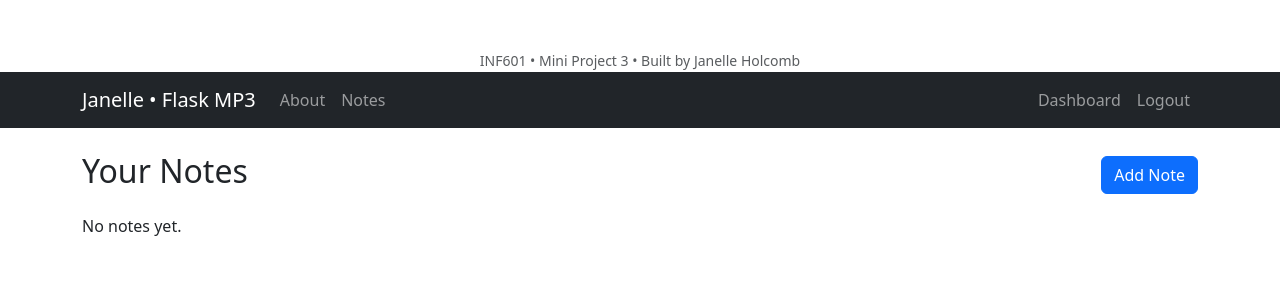
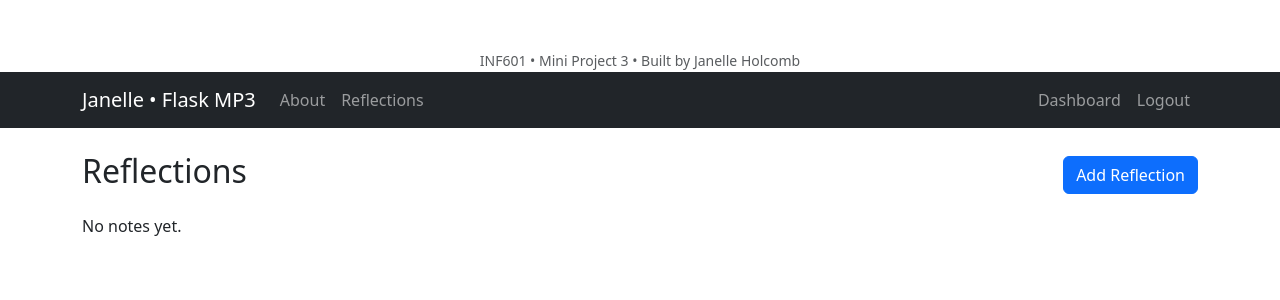
Before and after one commit to Jadette32/miniproject3JanelleHolcomb, a Flask app: page /notes in a window 1280 px wide. Shown: the top 300 px of the page. Run offline with Flask 3, Linux system fonts and the light colour scheme; the visitor is signed in with stand-in values (Sample User, id 1); data that the repository does not hold is empty.

Commit message:
Renamed all Notes UI text to Reflections for consistent branding

```diff
--- a/app/templates/add_note.html
+++ b/app/templates/add_note.html
@@ -1,8 +1,8 @@
 
 {% extends 'base.html' %}
-{% block title %}Add Note{% endblock %}
+{% block title %}Add Reflection{% endblock %}
 {% block content %}
-  <h2>Add Note</h2>
+  <h2>Add Reflection</h2>
   <form method="POST">
     {{ form.hidden_tag() }}
     <div class="mb-3">
--- a/app/templates/base.html
+++ b/app/templates/base.html
@@ -21,7 +21,7 @@
         <div class="collapse navbar-collapse" id="nav">
           <ul class="navbar-nav me-auto">
             <li class="nav-item"><a class="nav-link" href="{{ url_for('main.about') }}">About</a></li>
-            <li class="nav-item"><a class="nav-link" href="{{ url_for('main.notes') }}">Notes</a></li>
+            <li class="nav-item"><a class="nav-link" href="{{ url_for('main.notes') }}">Reflections</a></li>
           </ul>
           <ul class="navbar-nav">
             {% if current_user.is_authenticated %}
--- a/app/templates/notes.html
+++ b/app/templates/notes.html
@@ -1,10 +1,10 @@
 
 {% extends 'base.html' %}
-{% block title %}Notes{% endblock %}
+{% block title %}Reflections{% endblock %}
 {% block content %}
   <div class="d-flex justify-content-between align-items-center mb-3">
-    <h2>Your Notes</h2>
-    <a href="{{ url_for('main.add_note') }}" class="btn btn-primary">Add Note</a>
+    <h2>Reflections</h2>
+    <a href="{{ url_for('main.add_note') }}" class="btn btn-primary">Add Reflection</a>
   </div>
   {% if items %}
     <ul class="list-group">
```
